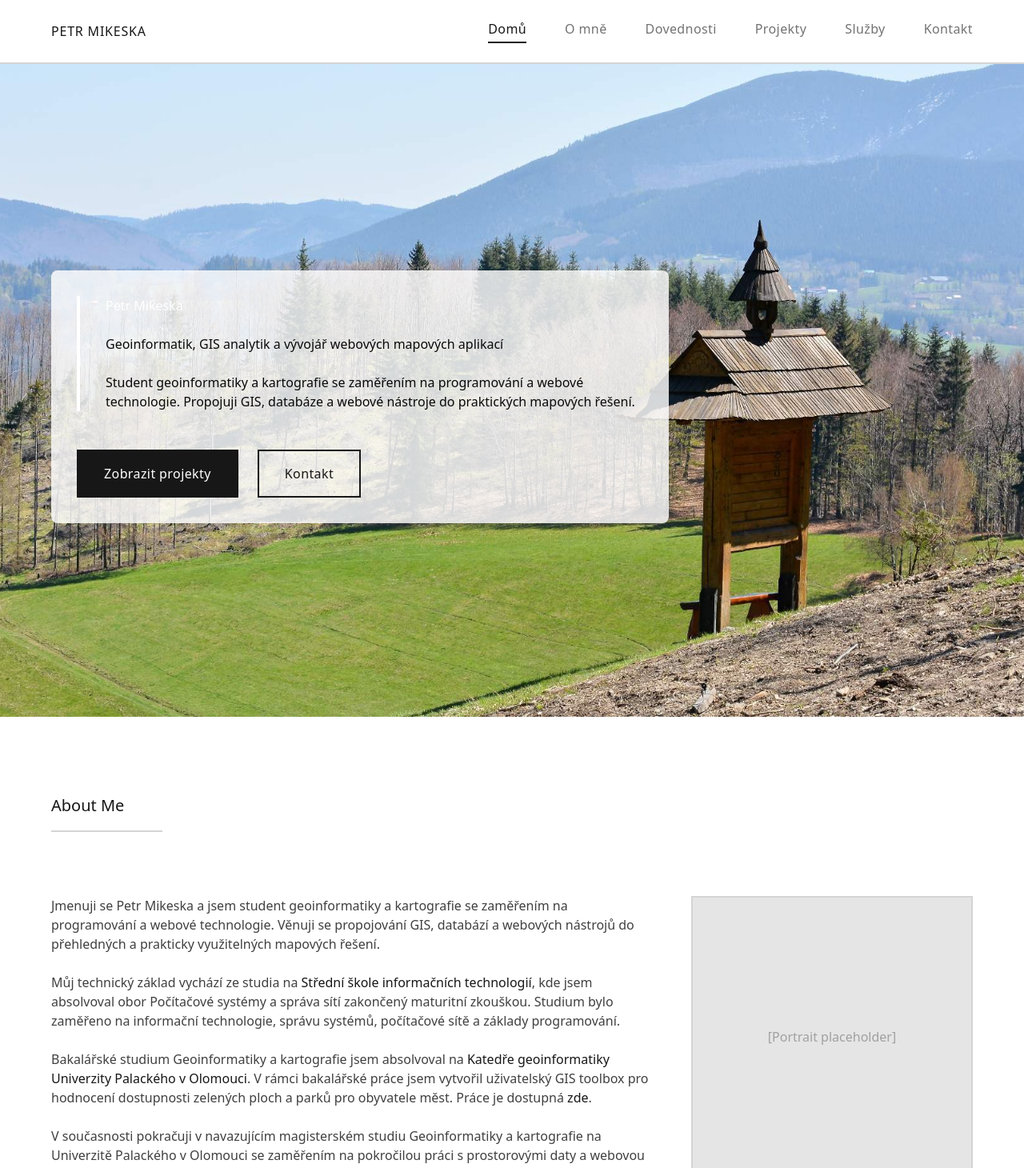
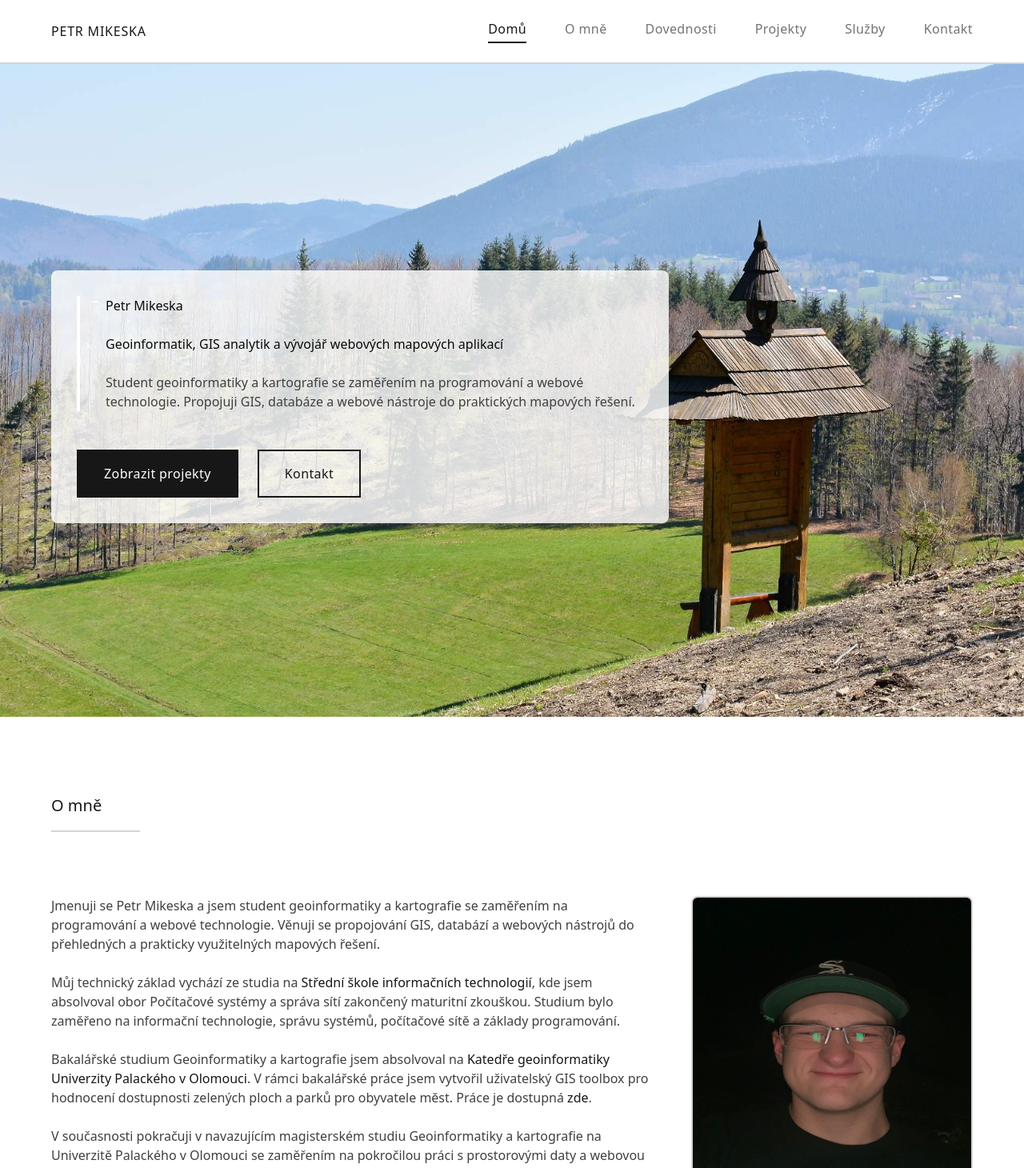
Before and after one commit to MetrPikeska/petrmikeska, a React (Vite) app: page / in a window 1280 px wide. Shown: the top 1460 px of the page at 80% size. Built offline with nearby package versions, Linux system fonts and the light colour scheme.

Commit message:
Refactor code structure for improved readability and maintainability

```diff
--- a/src/components/About.tsx
+++ b/src/components/About.tsx
@@ -1,9 +1,10 @@
 import React from 'react';
 import { SectionWrapper } from './SectionWrapper';
+import jaImage from '../assets/ja.jpg';
 
 export function About() {
   return (
-    <SectionWrapper id="about" title="About Me">
+    <SectionWrapper id="about" title="O mně">
       <div className="grid grid-cols-12 gap-12">
         <div className="col-span-8">
           <div className="space-y-6 text-neutral-700 leading-relaxed">
@@ -50,9 +51,12 @@ export function About() {
         </div>
 
         <div className="col-span-4">
-          <div className="bg-neutral-200 border-2 border-neutral-300 aspect-square flex items-center justify-center">
-            <span className="text-neutral-400">[Portrait placeholder]</span>
-          </div>
+          <img
+            src={jaImage}
+            alt="Petr Mikeska"
+            className="w-full aspect-square object-cover border-2 border-neutral-300"
+            style={{ borderRadius: '8px' }}
+          />
         </div>
       </div>
     </SectionWrapper>
--- a/src/components/Footer.tsx
+++ b/src/components/Footer.tsx
@@ -43,8 +43,8 @@ export function Footer() {
         </div>
 
         <div className="pt-8 flex justify-between items-center text-neutral-400 text-sm">
-          <p>© 2025 petrmikeska.cz</p>
-          <p>Petr Mikeska — Geoinformatika a GIS analytik</p>
+          <p> 2026 petrmikeska.cz</p>
+          <p>Petr Mikeska  Geoinformatik a GIS analytik</p>
         </div>
       </div>
     </footer>
--- a/src/components/Hero.tsx
+++ b/src/components/Hero.tsx
@@ -23,13 +23,13 @@ export function Hero({ onNavigate }: HeroProps) {
       <div className="max-w-[1440px] mx-auto px-16 py-32 w-full flex items-center min-h-screen" style={{ position: 'relative', zIndex: 20 }}>
         <div className="max-w-4xl p-8" style={{ backgroundColor: 'rgba(255, 255, 255, 0.82)', borderRadius: '8px' }}>
           <div className="pl-8 mb-12" style={{ borderLeft: '4px solid white', position: 'relative' }}>
-            <h1 className="text-white mb-6 text-5xl font-bold">
+            <h1 className="text-black mb-6 text-7xl font-black">
               Petr Mikeska
             </h1>
-            <h2 className="text-neutral-100 mb-6 text-2xl">
+            <h2 className="text-neutral-800 mb-6 text-2xl font-semibold">
               Geoinformatik, GIS analytik a vývojář webových mapových aplikací
             </h2>
-            <p className="text-neutral-100 max-w-2xl text-lg">
+            <p className="text-neutral-700 max-w-2xl text-lg">
               Student geoinformatiky a kartografie se zaměřením na programování a webové technologie. Propojuji GIS, databáze a webové nástroje do praktických mapových řešení.
             </p>
           </div>
```
Also changed, not shown: src/assets/ja.jpg (added).
